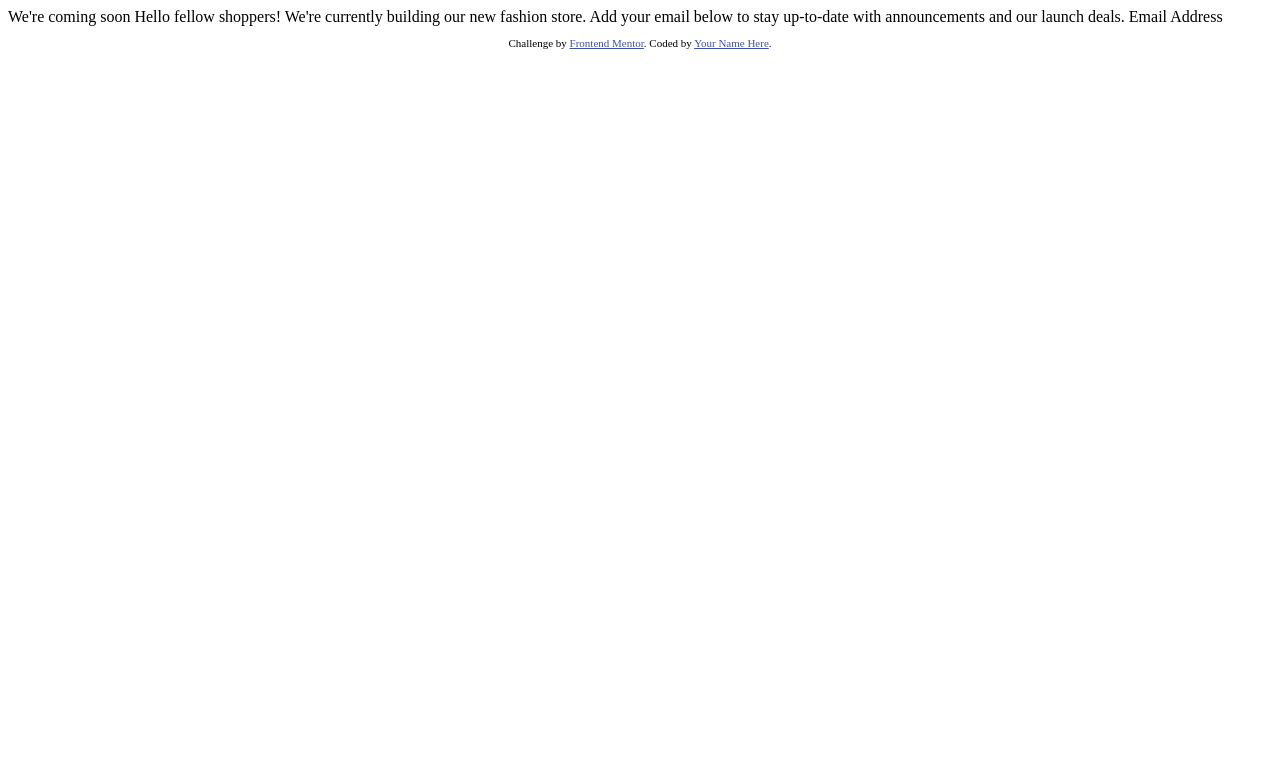
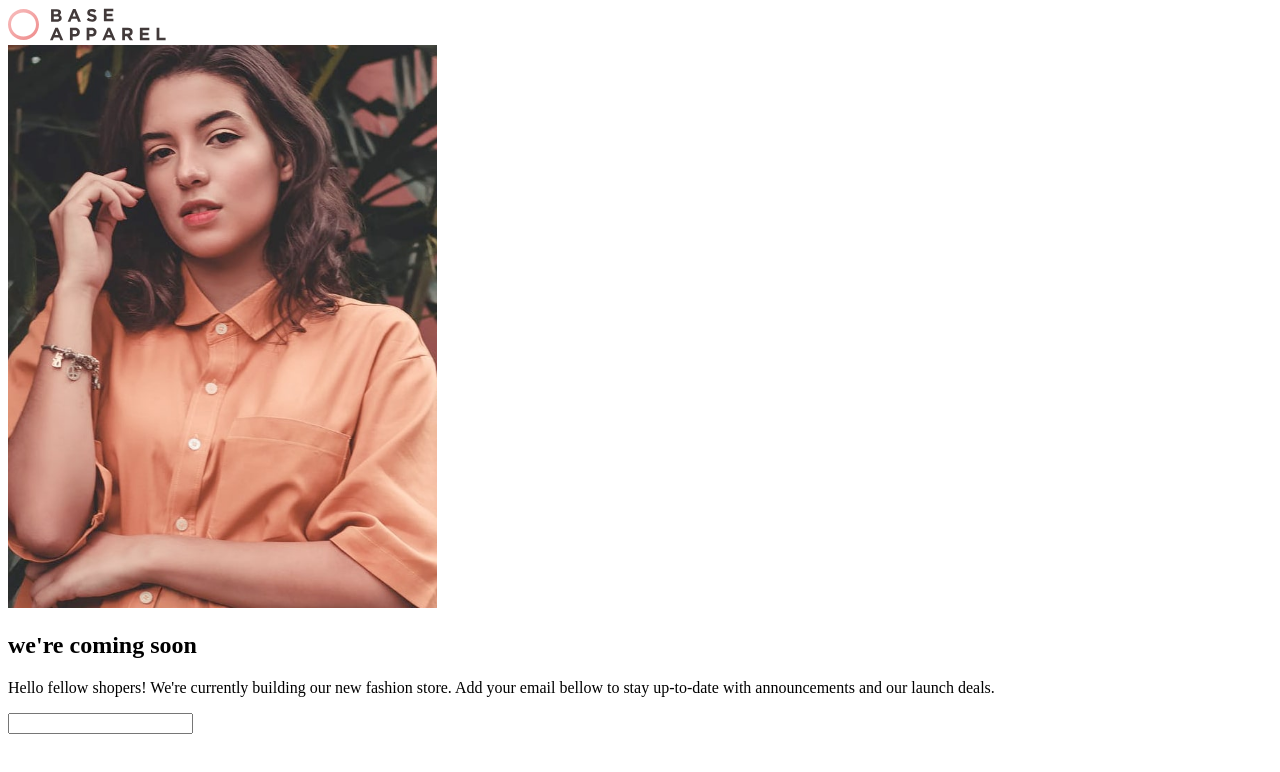
Before and after one commit to fayiz770/base-apparel-coming-soon-master, a plain HTML site: page index.html in a window 1280 px wide. Drawn offline with Linux system fonts and the light colour scheme.

Commit message:
HTML coded

```diff
--- a/index.html
+++ b/index.html
@@ -3,31 +3,33 @@
 <head>
   <meta charset="UTF-8">
   <meta name="viewport" content="width=device-width, initial-scale=1.0"> <!-- displays site properly based on user's device -->
-
   <link rel="icon" type="image/png" sizes="32x32" href="./images/favicon-32x32.png">
-
   <title>Frontend Mentor | Base Apparel coming soon page</title>
-
-  <!-- Feel free to remove these styles or customise in your own stylesheet 👍 -->
-  <style>
-    .attribution { font-size: 11px; text-align: center; }
-    .attribution a { color: hsl(228, 45%, 44%); }
-  </style>
 </head>
 <body>
+  <main class="main">
+    <div class="header">
+      <img src="images/logo.svg" alt="logo">
+    </div>
+    <div class="hero">
+      <img
+          class="image"
+          srcset="images/hero-desktop.jpg 600w, images/hero-mobile.jpg 1200w, imgages/hero-mobile.jpg 1800w"
+          sizes="(max-width: 599px) 100vw, (max-width: 1199px) 50vw, 33vw"
+          alt="Responsive Image">
+    </div>
+    <article class="article">
+      <h1 class="title">
+        <span class="we-are">we're</span> coming soon
+      </h1>
+      <p class="text">
+        Hello fellow shopers! We're currently building our new fashion store.
+        Add your email bellow to stay up-to-date with announcements and our launch deals.
+      </p>
+      <form action="#">
+        <input type="email" name="email" id="email">
+      </form>
+    </article>
 
-  We're coming soon
-
-  Hello fellow shoppers! We're currently building our new fashion store.
-  Add your email below to stay up-to-date with announcements and our launch deals.
-
-  Email Address
-
-  <footer>
-    <p class="attribution">
-      Challenge by <a href="https://www.frontendmentor.io?ref=challenge" target="_blank">Frontend Mentor</a>.
-      Coded by <a href="#">Your Name Here</a>.
-    </p>
-  </footer>
 </body>
 </html>
```
